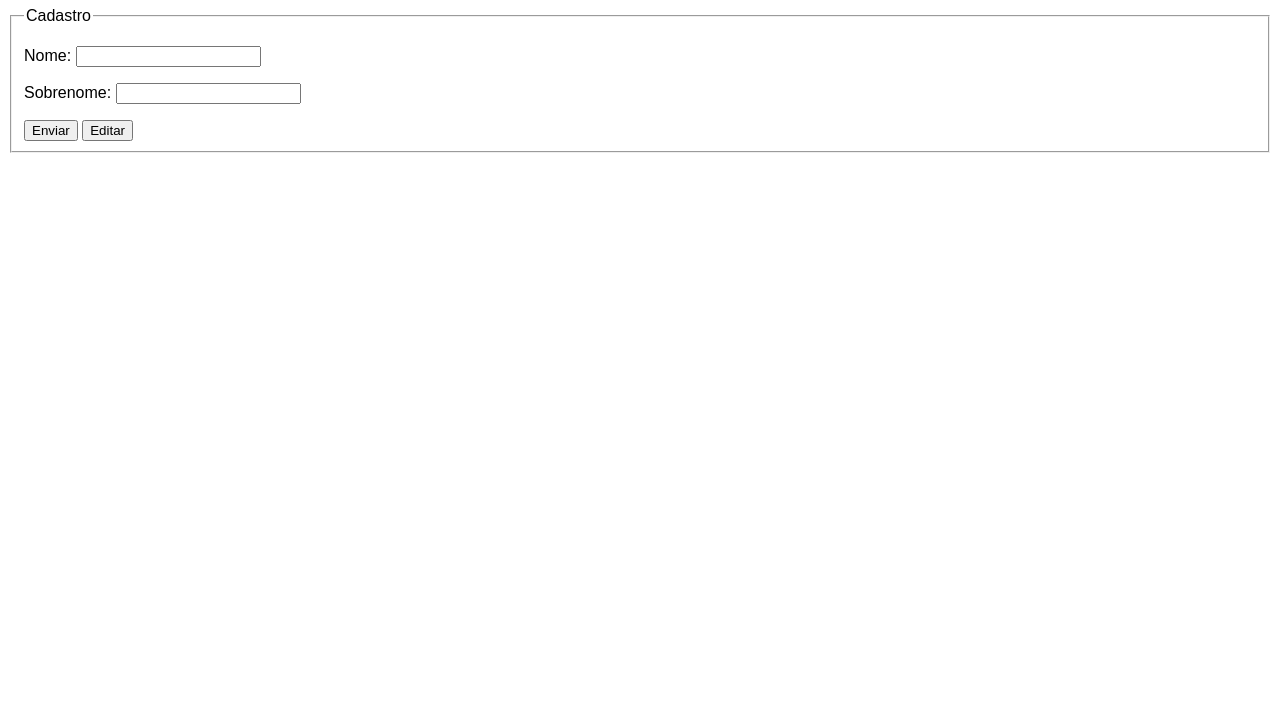
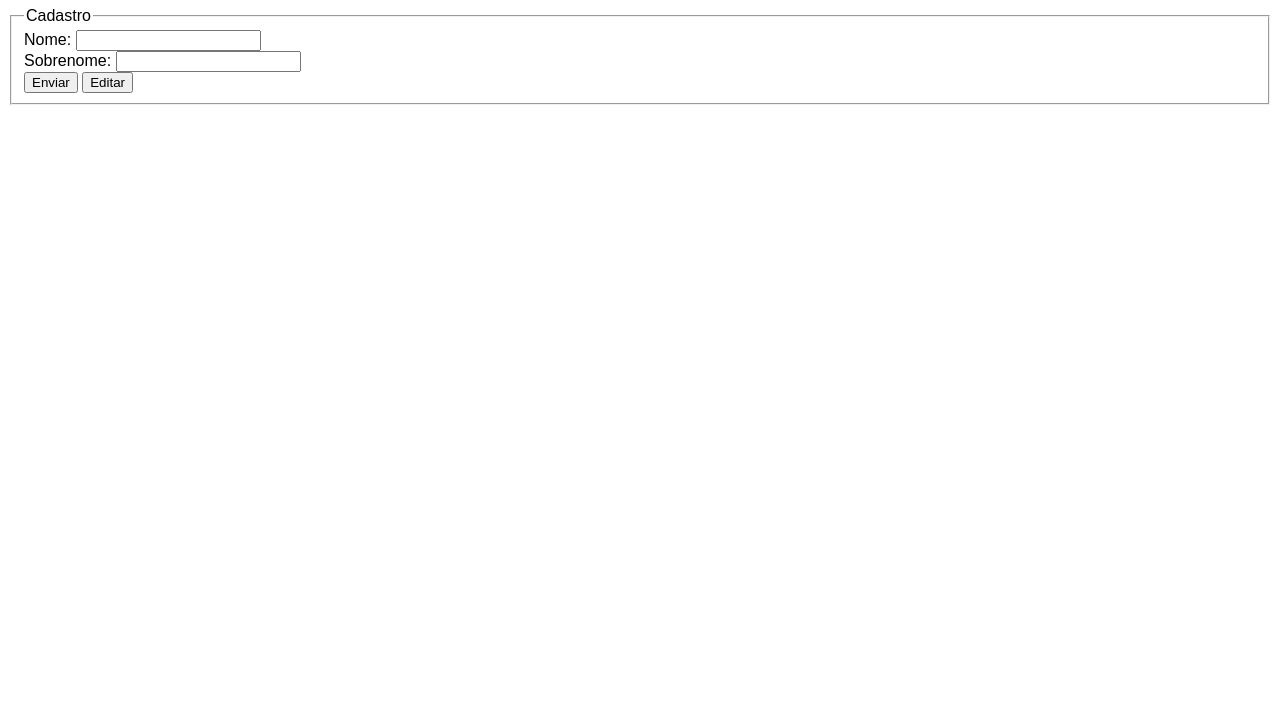
Before and after one commit to Allan-Alves/HTML-CSS, a plain HTML site: page exercicios/exercicio-25/form-1.html in a window 1280 px wide. Shown: the part 73-800 px from the top of the page. Drawn offline with Linux system fonts and the light colour scheme.

Commit message:
Update form-1.html

```diff
--- a/exercicios/exercicio-25/form-1.html
+++ b/exercicios/exercicio-25/form-1.html
@@ -17,22 +17,24 @@
 </head>
 <body>
     <h1>Ficha de Cadastramento</h1>
-    <form method="get" action="cadastro.php">
+    <form method="get" action="php/cadastro.php">
         <fieldset>
             <legend>Cadastro</legend>
 
-            <p>
+            <div>
                 <label for="i-nome">Nome:</label>
                 <input type="text" name="nome" id="i-nome">
-            </p>
+            </div>
 
-            <p>
+            <div>
                 <label for="i-sobrenome">Sobrenome:</label>
                 <input type="text" name="sobrenome" id="i-sobrenome">
-            </p>
+            </div>
 
-            <input type="submit" value="Enviar">
-            <input type="reset" value="Editar">
+            <div>
+                <input type="submit" value="Enviar">
+                <input type="reset" value="Editar">
+            </div>
         </fieldset>
     </form>
 </body>
```
